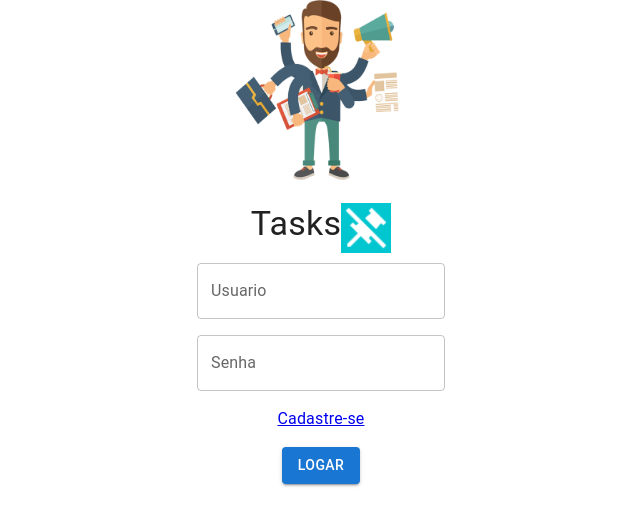
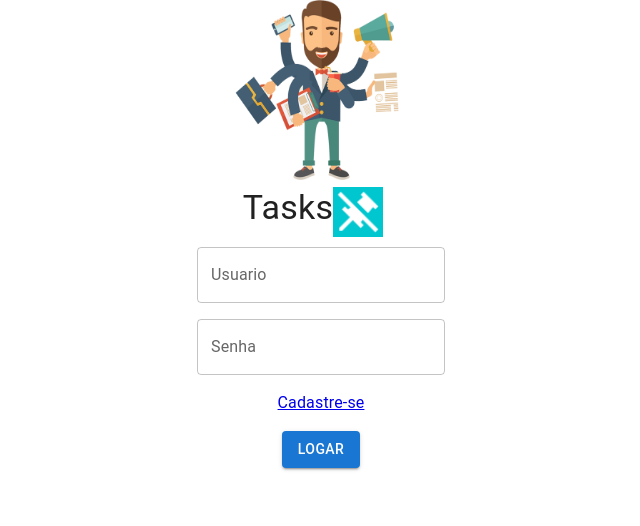
Before and after one commit to andrezitojava2017/tasks, a React (Create React App) app: page /login in a window 1280 px wide. Shown: the top 526 px of the page, without its empty margins (319-959 px from the left). Built offline with nearby package versions, Linux system fonts and the light colour scheme.

Commit message:
alter style of component Tasks

```diff
--- a/src/components/tasks.js
+++ b/src/components/tasks.js
@@ -1,10 +1,11 @@
 import React from "react";
-import { Stack, Typography } from "@mui/material";
+import { Grid, Stack, Typography } from "@mui/material";
 import Logo from "../_assets/images/icons8-unpin-48.png";
 
 const Tasks = () => {
   return (
-    <Stack direction="row" sx={{marginBottom:'10px'}}>
+    <Grid container spacing={2} justifyContent="center" alignItems="center">
+      <Stack direction="row" sx={{ marginBottom: "10px" }}>
         <Typography variant="h4" sx={{ flexGrow: 1 }}>
           Tasks
         </Typography>
@@ -14,6 +15,7 @@ const Tasks = () => {
           style={{ height: "50px", width: "50px" }}
         />
       </Stack>
+    </Grid>
   );
 };
 export default Tasks;
```
Lines whose indentation alone changed are shown as unchanged.
